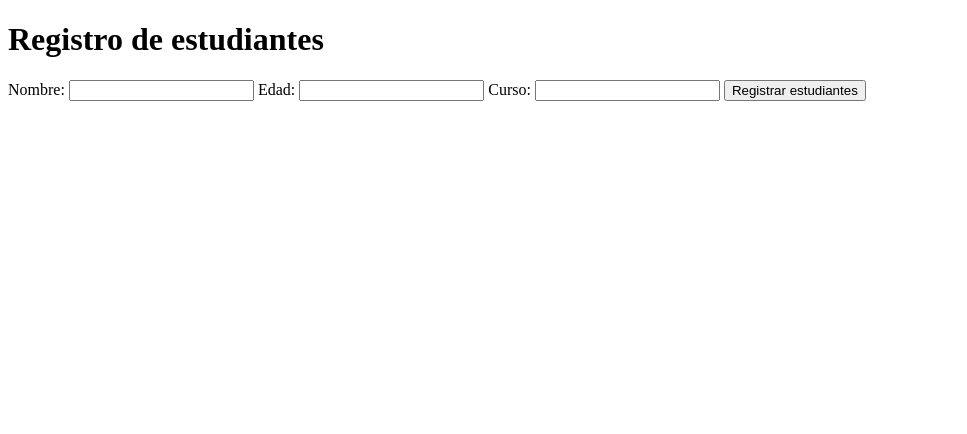
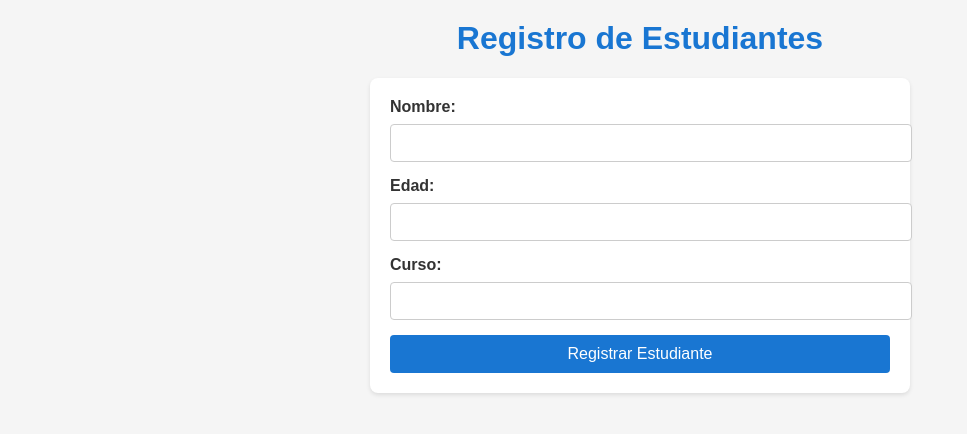
Before and after one commit to ViewedRapier708/5IV8_DelenaCaballeroJoseRoberto_PWP, a Node server app: page / in a window 1280 px wide. Shown: the top 434 px of the page, without its empty margins (0-967 px from the left). Run offline with Node 20, Linux system fonts and the light colour scheme; data that the repository does not hold is empty.

Commit message:
crud mysql

```diff
--- a/15CrudMSQL/app.js
+++ b/15CrudMSQL/app.js
@@ -1,60 +1,113 @@
-/*Vamos a crear un cliente servidor para un crud
-Para esto debemos de probar si el modulo de mysql debe de estar verificado si no utilizaremos mysql2
+/*
+Vamos a crear un cliente servidor para un crud
+Para esto tenemos que probar si el modulo de mysql esta verificado
+sino utilizaremos mysql2
 */
-const express= require('express');
+
+const express = require('express');
 const mysql = require('mysql2');
 const bodyParser = require('body-parser');
 const ejs = require('ejs');
-const app  = express();
-const port =3000;
+require('dotenv').config({path: './.env'});
+const app = express();
+const port = 3100;
+console.log(process.env.DB_user);
+//configuracion de mysql
+const bd = mysql.createConnection({
 
-//Configuracion de mysql
-
-const db =mysql.createConnection({host:'localhost',user:'root',password:'n0m3l0', database:'estudiantescecyt'})
-//tenemos que configurar nuestro middleware el cual estaremos usando rutas y codificacion de la informacion por json
-
-app.use(bodyParser.urlencoded({extended:true}));
-app.use(bodyParser.json());
-app.set('view engine','ejs');
-//Donde se encuentra el directorio de dichas vistas
-app.set('views',__dirname + '/views');
-db.connect((error)=>{
-if (error) {
-    console.log('El error de conexion es: '+error);
-}
-console.log('Conexion exitosa a la base de datos');
-})
-//Tenemos que configurar las vistas que se van a ejecutar
-
-
-//Para la carga de imagenes css multimedia etc es necesario configurar una carpeta publica en la cual se van a encontrar estos archivos
-
-
-app.use(express.static('__dirname + /css'));
-
-//Vamos a crear el crud de estudiantes a partir de rutas
-
-//Ruta para crear un estudiante
-app.post('/estudiantes',(req,res)=>{
-
-
-})
-//Ruta para mostrar el formulario y la lista de estudiantes
-app.get('/',(req,res)=>{
-    //Necesito obtener la lista de estudiantes desde la db
-    const sql = 'SELECT * FROM estudiantes';
-    db.query(sql,(error,results)=>{
-        if (error) {
-            console.log('El error al traer los estudientes es: '+error);
-
-        }
-        //console.log(results);
-        res.render('index',{estudiantes:results});
-    })
+    host: process.env.BD_HOST,
+    user: process.env.BD_USER,
+    password: process.env.BD_PASSWORD,
+    database: process.env.BD_NAME
+});
+bd.connect((error) => {
+    if (error) {
+        console.log('Error de conexion a la base de datos: ' + error);
+    } else {
+        console.log('Conexion exitosa a la base de datos');
+    }
 });
 
+//tenemos que configurar nuestro middleware, el cual estaremos usando rutas y codificacion de la informacion por json
+app.use(bodyParser.urlencoded({ extended: false }));
+app.use(bodyParser.json());
 
+//tenemos que configurar las vistas que se van ejecutar
+app.set('view engine', 'ejs');
+//donde se encuentra el directorio de dichas vistas
+app.set('views', __dirname + '/views');
 
-app.listen(port,()=>{
-    console.log(`Servidor ejecutandose en el puerto ${port}`);
+//para la carga de imagenes, css, multimedia, etc es necesario configurar una carpeta public, en la cual todos los recursos del proyecto se podran consumir
+app.use(express.static(__dirname + '/css'));
+
+//vamos a crear el crud de estudiantes a partir de rutas
+
+//ruta get para mostrar el formulario y la lista de estudiantes
+app.get('/', (req, res)=>{
+    //necesito obtener la lista de estudiantes desde la base de datos
+    const querry = 'SELECT * FROM estudiantes';
+    bd.query(querry, (error, resultados)=>{
+        if(error){
+            console.log('Error al obtener los estudiantes: ' + error);
+            res.status(500).send('Error al obtener los estudiantes');
+        }
+        res.render('index', { estudiantes: resultados });
+
+    });
 });
+
+//ruta para crear un estudiante
+app.post('/estudiantes', (req, res) => {
+    //obtener los parametros del formulario
+    const { nombre, edad, curso } = req.body;
+    console.log(req.body);
+    const querry = `INSERT INTO estudiantes (nombre, edad, curzo) VALUES ('${nombre}', ${edad}, '${curso}');`;
+    bd.query(querry, (error, resultados) => {
+        if (error) {
+            console.log('Error al crear el estudiante: ' + error);
+            res.status(500).send('Error al crear el estudiante');
+        }
+        res.redirect('/');
+    });
+});
+//Ruta para eliminar un estudiante
+app.get('/estudiantes/delete/:id', (req, res) => {
+    const estudianteId = req.params.id;
+    const querry = `DELETE FROM estudiantes WHERE id = ${estudianteId};`;
+    bd.query(querry, (error, resultados) => {
+        if (error) {
+            console.log('Error al eliminar el estudiante: ' + error);
+            res.status(500).send('Error al eliminar el estudiante');
+        }
+        res.redirect('/');
+    });
+})
+//Ruta para buscar y actualizar al estudiante
+app.get('/estudiantes/edit/:id', (req, res) => {
+    const estudianteId = req.params.id;
+    const querry = `SELECT * FROM estudiantes WHERE id = ${estudianteId};`;
+    bd.query(querry, (error, resultados) => {
+        if (error) {
+            console.log('Error al obtener el estudiante: ' + error);
+            res.status(500).send('Error al obtener el estudiante');
+        }
+        res.render('edit', { estudiante: resultados[0] });
+    });
+
+});
+app.post('/estudiantes/update/:id', (req, res) => {
+    const estudianteId = req.params.id;
+    const { nombre, edad, curso } = req.body;
+    const querry = `UPDATE estudiantes SET nombre='${nombre}', edad=${edad}, curzo='${curso}' WHERE id = ${estudianteId};`;
+    bd.query(querry, (error, resultados) => {
+        if (error) {
+            console.log('Error al actualizar el estudiante: ' + error);
+            res.status(500).send('Error al actualizar el estudiante');
+        }
+        res.redirect('/');
+    });
+});
+
+app.listen(port, () => {
+    console.log(`Servidor corriendo en http://localhost:${port}`);
+});
--- /dev/null
+++ b/15CrudMSQL/css/style.css
@@ -0,0 +1,86 @@
+/* General styles */
+body {
+    font-family: 'Arial', sans-serif;
+    margin: 0;
+    padding: 0;
+    background-color: #f5f5f5;
+    color: #333;
+}
+
+/* Header styles */
+h1 {
+    text-align: center;
+    color: #1976d2;
+    margin-top: 20px;
+}
+
+/* Form styles */
+form {
+    max-width: 500px;
+    margin: 20px auto;
+    padding: 20px;
+    background: #ffffff;
+    border-radius: 8px;
+    box-shadow: 0 2px 4px rgba(0, 0, 0, 0.1);
+}
+
+form label {
+    display: block;
+    margin-bottom: 8px;
+    font-weight: bold;
+}
+
+form input {
+    width: 100%;
+    padding: 10px;
+    margin-bottom: 15px;
+    border: 1px solid #ccc;
+    border-radius: 4px;
+    font-size: 14px;
+}
+
+form button {
+    width: 100%;
+    padding: 10px;
+    background-color: #1976d2;
+    color: white;
+    border: none;
+    border-radius: 4px;
+    font-size: 16px;
+    cursor: pointer;
+    transition: background-color 0.3s ease;
+}
+
+form button:hover {
+    background-color: #1565c0;
+}
+
+/* List styles */
+ul {
+    max-width: 600px;
+    margin: 20px auto;
+    padding: 0;
+    list-style: none;
+}
+
+ul li {
+    background: #ffffff;
+    margin-bottom: 10px;
+    padding: 15px;
+    border-radius: 8px;
+    box-shadow: 0 2px 4px rgba(0, 0, 0, 0.1);
+    display: flex;
+    justify-content: space-between;
+    align-items: center;
+}
+
+ul li a {
+    text-decoration: none;
+    color: #1976d2;
+    font-weight: bold;
+    margin-left: 10px;
+}
+
+ul li a:hover {
+    text-decoration: underline;
+}
--- a/15CrudMSQL/package.json
+++ b/15CrudMSQL/package.json
@@ -11,6 +11,7 @@
   "description": "",
   "dependencies": {
     "body-parser": "^2.2.0",
+    "dotenv": "^17.2.3",
     "ejs": "^3.1.10",
     "express": "^5.1.0",
     "mysql": "^2.18.1",
--- a/15CrudMSQL/views/index.ejs
+++ b/15CrudMSQL/views/index.ejs
@@ -3,28 +3,29 @@
 <head>
     <meta charset="UTF-8">
     <meta name="viewport" content="width=device-width, initial-scale=1.0">
-    <title>Registro de estudiantes</title>
+    <title>Registro de Estudiantes</title>
+    <link rel="stylesheet" href="/15CrudMSQL/css/style.css">
 </head>
 <body>
-    <h1>Registro de estudiantes</h1>
-    <form action="/estudiantes" method="post">
-        <label for="nombre">Nombre:</label>
+    <h1>Registro de Estudiantes</h1>
+    <form action="/estudiantes" method="POST">
+        <label for="nombre">Nombre: </label>
         <input type="text" id="nombre" name="nombre" required>
-
-        <label for="edad">Edad:</label>
+        <label for="edad">Edad: </label>
         <input type="number" id="edad" name="edad" required>
-
-        <label for="curso">Curso:</label>
+        <label for="curso">Curso: </label>
         <input type="text" id="curso" name="curso" required>
-
-<button type="submit">Registrar estudiantes</button>
-
+        <button type="submit" >Registrar Estudiante</button>
     </form>
 
     <ul>
         <% estudiantes.forEach(function(estudiante) { %>
-            <li><strong><%= estudiante.nombre %></strong> - Edad: <%= estudiante.edad %>, Curso: <%= estudiante.curso %></li>
-        <% }); %>
+            <li><strong><%= estudiante.nombre %></strong> (Edad: <%= estudiante.edad %>, Curso: <%= estudiante.curzo %>)
+            <a href="/estudiantes/edit/<%= estudiante.id %>">Editar</a>
+            <a href="/estudiantes/delete/<%= estudiante.id %>">Eliminar</a>
+            </li>
+        <% }) ;%>
     </ul>
+
 </body>
 </html>
```
Also changed, not shown: 15CrudMSQL/views/edit.ejs (added, +23 -0 lines), 1 other file.
